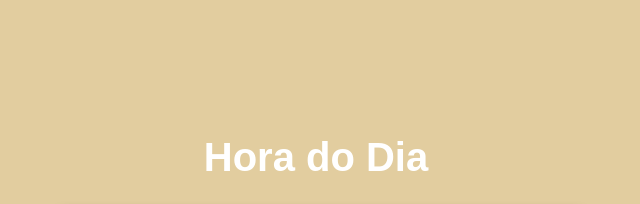
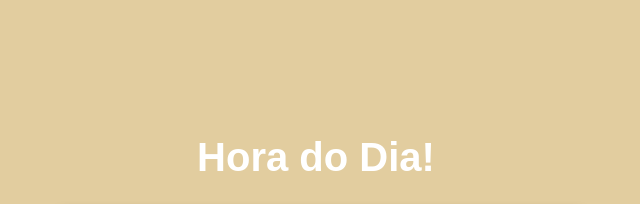
Before and after one commit to HudsonJR777/Hora-do-Dia, a plain HTML site: page index.html in a window 1280 px wide. Shown: the top 204 px of the page, without its empty margins (324-964 px from the left). Drawn offline with Linux system fonts and the light colour scheme.

Commit message:
testando

```diff
--- a/index.html
+++ b/index.html
@@ -9,7 +9,7 @@
 </head>
 <body onload="carregar()">
     <header>
-        <h1>Hora do Dia</h1>
+        <h1>Hora do Dia!</h1>
     </header>
 
     <section>
```
